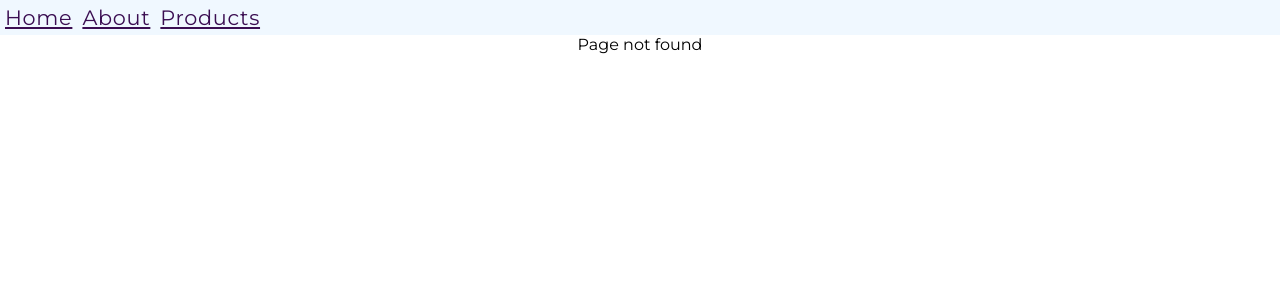
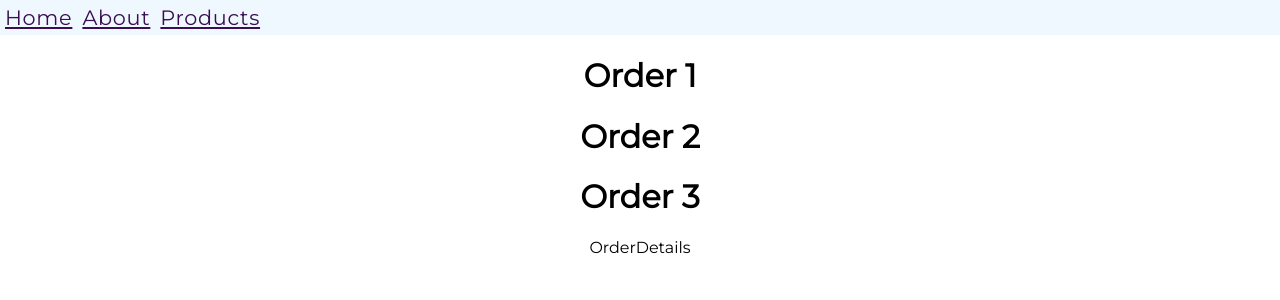
Before and after one commit to harshrajhrj/react-grasp, a React (Create React App) app: page /orders/1 in a window 1280 px wide. Before the commit this address had no page. Shown: the top 300 px of the page. Built offline with nearby package versions, Linux system fonts and the light colour scheme.

Commit message:
Added orders.js

```diff
--- a/src/App.js
+++ b/src/App.js
@@ -13,6 +13,9 @@ import { NewProduct } from './components/NewProduct';
 import { Users } from './components/Users';
 import { UserDetails } from './components/UserDetails';
 import { AdminUser } from './components/AdminUser';
+import { OrderDetails } from './components/OrderDetails';
+import { Orders } from './components/Orders';
+import { OrderTaker } from './components/OrderTaker';
 
 function App() {
   return (
@@ -28,12 +31,12 @@ function App() {
             <Route path='category' element={<Category />} />
             <Route path='new' element={<NewProduct />} />
           </Route>
-          {/* <Route path='users' element={<Users />} />
+          <Route path='users' element={<Users />} />
           <Route path='users/:userid' element={<UserDetails />} />
-          <Route path='users/admin' element={<AdminUser />} /> */}
-          <Route path='users' element={<Users />}>
-            <Route path=':userid' element={<UserDetails />} />
-            <Route path='admin' element={<AdminUser />} />
+          <Route path='users/admin' element={<AdminUser />} />
+          <Route path='orders' element={<Orders />}>
+            <Route path=':orderid' element={<OrderDetails />} />
+            <Route path='taker' element={<OrderTaker />} />
           </Route>
           <Route path='*' element={<NoMatch />}></Route>
         </Routes>
--- /dev/null
+++ b/src/components/OrderDetails.js
@@ -0,0 +1,5 @@
+export const OrderDetails = () => {
+  return (
+    <div>OrderDetails</div>
+  )
+}
--- /dev/null
+++ b/src/components/OrderTaker.js
@@ -0,0 +1,5 @@
+export const OrderTaker = () => {
+  return (
+    <div>OrderTaker</div>
+  )
+}
--- /dev/null
+++ b/src/components/Orders.js
@@ -0,0 +1,11 @@
+import { Outlet } from "react-router-dom"
+export const Orders = () => {
+    return (
+        <div>
+            <h1>Order 1</h1>
+            <h1>Order 2</h1>
+            <h1>Order 3</h1>
+            <Outlet />
+        </div>
+    )
+}
```
Also changed, not shown: 1 other file (tests, documents, lock files or other folders).
